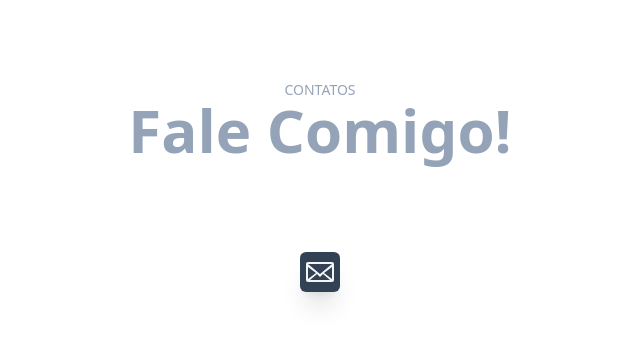
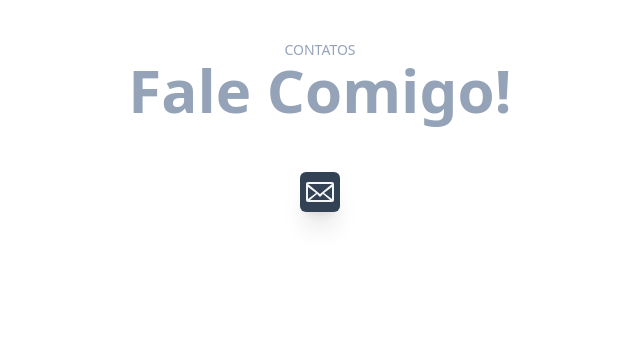
Before and after one commit to MaximilianoMB/portfolio, a Next.js app: page /contato in a window 1280 px wide. Shown: the top 342 px of the page, without its empty margins (320-960 px from the left). Built offline with nearby package versions, Linux system fonts and the light colour scheme.

Commit message:
detalhes backend

```diff
--- a/components/Navbar.js
+++ b/components/Navbar.js
@@ -1,9 +1,11 @@
 import React, { useState } from 'react';
 import { Transition } from '@headlessui/react'; // transição animada entre elementos
 import { Link } from 'react-scroll';// scroll diferenciado
+import { useRouter } from 'next/router'
 
 function Navbar() {
     const [isOpen, setIsOpen] = useState(false);
+    const router = useRouter()
     return(
         <div className="w-full">
             <nav className=' fixed z-20 bg-slate-50 w-full'>
@@ -33,9 +35,11 @@ function Navbar() {
                             {/* seção de contato por e-mail */}
 
                             <div className='flex justify-center items-center flex-shrink-0'>
+                                <button type="button" onClick={() => router.push('mailto:maques.mb@gmail.com')}>
                                 <h1 className='font-bold text-slate-900 text-xl cursor-pointer hidden md:block'>
-                                    Fale<span className='text-teal-700'>Comigo</span>
+                                        Fale<span className='text-teal-700'>Comigo</span>
                                 </h1>
+                                </button>
                             </div>
                         </div>
 
@@ -97,11 +101,10 @@ function Navbar() {
                     {(ref) => (
                         <div className="md:hidden" id="mobile-menu">
                             <div ref={ref} className="bg-slate-50 mx-4 mr-20 pt-4 pb-4 space-y-1">
-                                <Link href="/home" activeClass="home" to="home" smooth={true} offset={50} duration={500} className="cursor-pointer hover:bg-slate-300 text-slate-900 block px-3 py-2 rounded-md text-base font-bold">Início</Link>
+                                <Link href="/homePage" activeClass="homePage" to="homePage" smooth={true} offset={50} duration={500} className="cursor-pointer hover:bg-slate-300 text-slate-900 block px-3 py-2 rounded-md text-base font-bold">Início</Link>
                                 <Link href="/stack" activeClass="stack"to="stack" smooth={true} offset={50} duration={500} className="cursor-pointer hover:bg-slate-300 text-slate-900 block px-3 py-2 rounded-md text-base font-bold">Stack</Link>
                                 <Link href="/projetos" activeClass="projetos" to="projetos" smooth={true} offset={50} duration={500} className="cursor-pointer hover:bg-slate-300 text-slate-900 block px-3 py-2 rounded-md text-base font-bold">Projetos</Link>
                                 <Link href="/contato" activeClass="contato" to="contato" smooth={true} offset={50} duration={500} className="cursor-pointer hover:bg-slate-300 text-slate-900 block px-3 py-2 rounded-md text-base font-bold">Contato</Link>
-                                <Link href="/falecom" activeClass="falecom" to="falecom" smooth={true} offset={50} duration={500} className="cursor-pointer hover:bg-slate-300 text-slate-900 block px-3 py-2 rounded-md text-base font-bold">Fale<span className="text-teal-700">Comigo</span></Link>
                             </div>
                         </div>
                     )}
--- a/pages/contato.js
+++ b/pages/contato.js
@@ -1,11 +1,13 @@
 import { Element } from 'react-scroll';
 import { GoMail } from 'react-icons/go';
+import { useRouter } from 'next/router'
 
 function contato () {
+    const router = useRouter()
     return(
         <Element id="contato" name="contato">
             <div>
-                <div className="w-full my-20 h-auto flex flex-col justify-center items-center">
+                <div className="w-full my-10 h-auto flex flex-col justify-center items-center">
                     <p className="text-sm uppercase text-slate-400">Contatos</p>
                     <div className="relative">
                         {/* <div className="absolute filter blur-lg opacity-35 w-56 h-20 left-12 bg-slate-600 rounded-full mix-blend-multiply animate-blob"></div> */}
@@ -14,10 +16,10 @@ function contato () {
                         </h1>
                     </div>
                 </div>
-                <div className="flex justify-center items-center mx-40 gap-10 mt-10 mb-10">
-                        <button>
-                            <GoMail className="w-10 h-10 bg-slate-700 text-gray-100 m-3 p-1 shadow-xl rounded-md"/>
-                        </button>
+                <div className="flex justify-center   items-center mx-40 gap-10 mt-10 mb-10">
+                    <button className="mb-8" type="button" onClick={() => router.push('mailto:maques.mb@gmail.com')}>
+                        <GoMail className="w-10 h-10 bg-slate-700 text-gray-100 m-3 p-1 shadow-xl rounded-md"/>
+                    </button>
                 </div>
             </div>
         </Element>
```
Also changed, not shown: 1 other file (tests, documents, lock files or other folders).
